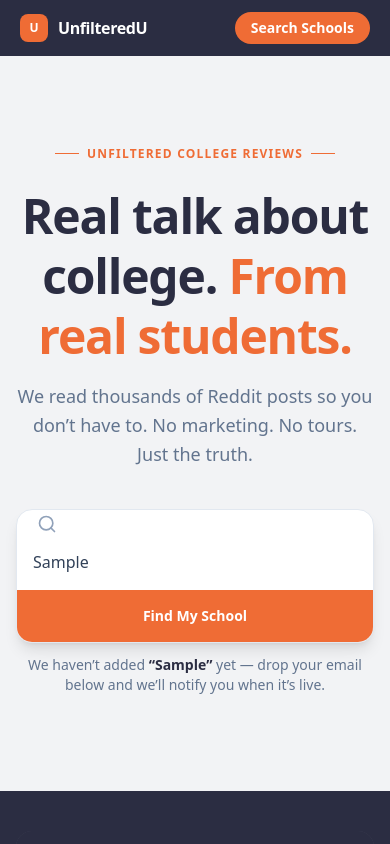
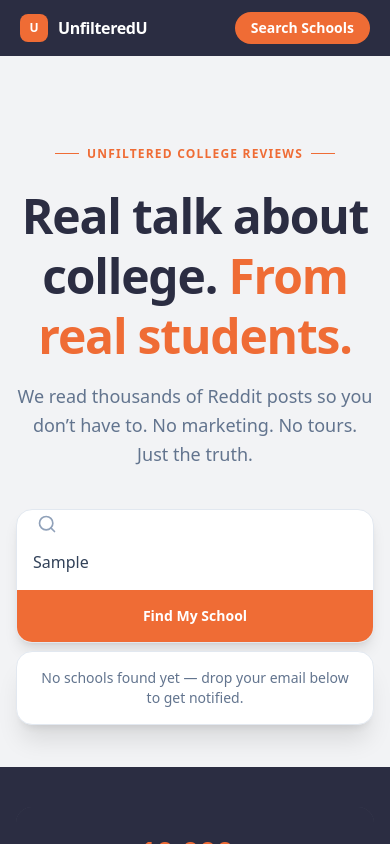
Before and after one commit to EthanBoswell/unfilteredu, a Next.js app in the folder frontend/: page / in a window 390 px wide. Both pictures are taken after typing "Sample" into the empty fields and a click on the button "Find My School". Shown: the top 844 px of the page. Built offline with nearby package versions, Linux system fonts and the light colour scheme.

Commit message:
fix mobile search bar layout

```diff
--- a/frontend/src/app/page.tsx
+++ b/frontend/src/app/page.tsx
@@ -46,7 +46,7 @@ export default function HomePage() {
     })
     .sort((a, b) => a.name.localeCompare(b.name));
 
-  const searchOptions = schools.map(({ slug, name }) => ({ slug, name }));
+  const searchOptions = schools.map(({ slug, name, location }) => ({ slug, name, location }));
 
   return (
     <div className="min-h-screen">
--- a/frontend/src/components/SearchBar.tsx
+++ b/frontend/src/components/SearchBar.tsx
@@ -1,35 +1,46 @@
 "use client";
 
-import { useState } from "react";
+import { useState, useRef, useEffect } from "react";
 import { useRouter } from "next/navigation";
 
-type SchoolOption = { slug: string; name: string };
+type SchoolOption = { slug: string; name: string; location: string };
 
 export default function SearchBar({ schools }: { schools: SchoolOption[] }) {
   const [query, setQuery] = useState("");
-  const [notFound, setNotFound] = useState(false);
+  const [open, setOpen] = useState(false);
   const router = useRouter();
+  const wrapperRef = useRef<HTMLDivElement>(null);
+
+  const q = query.trim().toLowerCase();
+  const filtered = q
+    ? schools.filter(
+        (s) =>
+          s.name.toLowerCase().includes(q) ||
+          s.slug.toLowerCase().includes(q)
+      )
+    : [];
+
+  useEffect(() => {
+    function onMouseDown(e: MouseEvent) {
+      if (wrapperRef.current && !wrapperRef.current.contains(e.target as Node)) {
+        setOpen(false);
+      }
+    }
+    document.addEventListener("mousedown", onMouseDown);
+    return () => document.removeEventListener("mousedown", onMouseDown);
+  }, []);
 
   function handleSubmit(e: React.FormEvent) {
     e.preventDefault();
-    const q = query.trim().toLowerCase();
     if (!q) return;
-
-    const match = schools.find(
-      (s) =>
-        s.name.toLowerCase().includes(q) ||
-        s.slug.toLowerCase().includes(q)
-    );
-
-    if (match) {
-      router.push(`/schools/${match.slug}`);
-    } else {
-      setNotFound(true);
+    if (filtered.length > 0) {
+      router.push(`/schools/${filtered[0].slug}`);
+      setOpen(false);
     }
   }
 
   return (
-    <div className="max-w-xl mx-auto">
+    <div className="max-w-xl mx-auto relative" ref={wrapperRef}>
       <form
         onSubmit={handleSubmit}
         className="flex flex-col sm:flex-row sm:rounded-full overflow-hidden shadow-lg border border-slate-200 bg-white rounded-2xl"
@@ -45,8 +56,10 @@ export default function SearchBar({ schools }: { schools: SchoolOption[] }) {
           value={query}
           onChange={(e) => {
             setQuery(e.target.value);
-            setNotFound(false);
+            setOpen(true);
           }}
+          onFocus={() => { if (query.trim()) setOpen(true); }}
+          onKeyDown={(e) => { if (e.key === "Escape") setOpen(false); }}
           placeholder="Search a university..."
           className="flex-1 px-4 py-4 text-base text-slate-700 placeholder-slate-400 bg-transparent outline-none"
         />
@@ -58,19 +71,39 @@ export default function SearchBar({ schools }: { schools: SchoolOption[] }) {
         </button>
       </form>
 
-      {notFound && (
-        <p className="text-sm text-slate-500 mt-3 text-center">
-          We haven&rsquo;t added{" "}
-          <span className="font-semibold text-[#2B2D42]">&ldquo;{query}&rdquo;</span>{" "}
-          yet — drop your email below and we&rsquo;ll notify you when it&rsquo;s live.
-        </p>
+      {open && q && (
+        <div className="absolute left-0 right-0 mt-2 bg-white border border-slate-200 rounded-2xl shadow-xl overflow-hidden z-50">
+          {filtered.length > 0 ? (
+            filtered.map((school) => (
+              <button
+                key={school.slug}
+                type="button"
+                onMouseDown={(e) => {
+                  e.preventDefault();
+                  router.push(`/schools/${school.slug}`);
+                  setOpen(false);
+                }}
+                className="w-full text-left px-5 py-3.5 hover:bg-[#EF6C35]/10 transition-colors group border-b border-slate-100 last:border-0"
+              >
+                <p className="text-sm font-semibold text-[#2B2D42] group-hover:text-[#EF6C35] transition-colors">
+                  {school.name}
+                </p>
+                {school.location && (
+                  <p className="text-xs text-slate-400">{school.location}</p>
+                )}
+              </button>
+            ))
+          ) : (
+            <div className="px-5 py-4 text-sm text-slate-500 text-center">
+              No schools found yet — drop your email below to get notified.
+            </div>
+          )}
+        </div>
       )}
 
-      {!notFound && (
-        <p className="text-xs text-slate-400 mt-3 text-center">
-          {schools.length} schools available now
-        </p>
-      )}
+      <p className="text-xs text-slate-400 mt-3 text-center">
+        {schools.length} schools available now
+      </p>
     </div>
   );
 }
```
